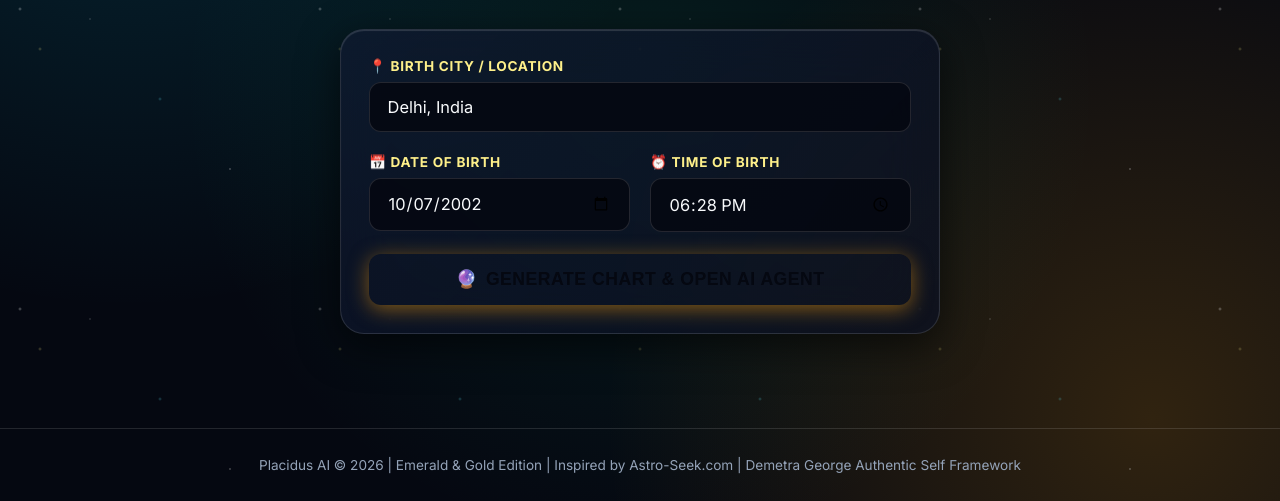
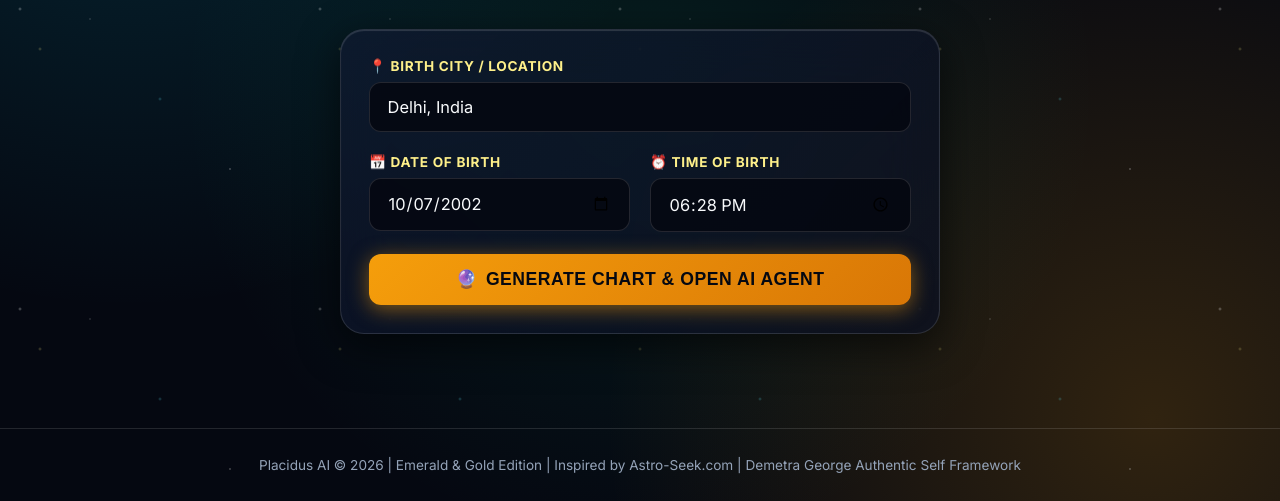
Before and after one commit to MeowMan007/Placidus_ai, a website: page public/index.html in a window 1280 px wide. Shown: the part 321-822 px from the top of the page. Drawn offline with Linux system fonts and the light colour scheme.

Commit message:
Fix missing --accent-yellow CSS variable and add custom scrollbar styling

```diff
--- a/public/style.css
+++ b/public/style.css
@@ -17,8 +17,15 @@
   --text-primary: #f8fafc;
   --text-secondary: #cbd5e1;
   --text-muted: #94a3b8;
+  --accent-yellow: #f59e0b;
   --font-family: 'Inter', -apple-system, BlinkMacSystemFont, 'Segoe UI', Roboto, sans-serif;
 }
+
+/* Custom Scrollbar */
+::-webkit-scrollbar { width: 6px; }
+::-webkit-scrollbar-track { background: rgba(5,8,17,0.4); }
+::-webkit-scrollbar-thumb { background: rgba(245,158,11,0.35); border-radius: 3px; }
+::-webkit-scrollbar-thumb:hover { background: rgba(245,158,11,0.6); }
 
 * {
   box-sizing: border-box;
```
